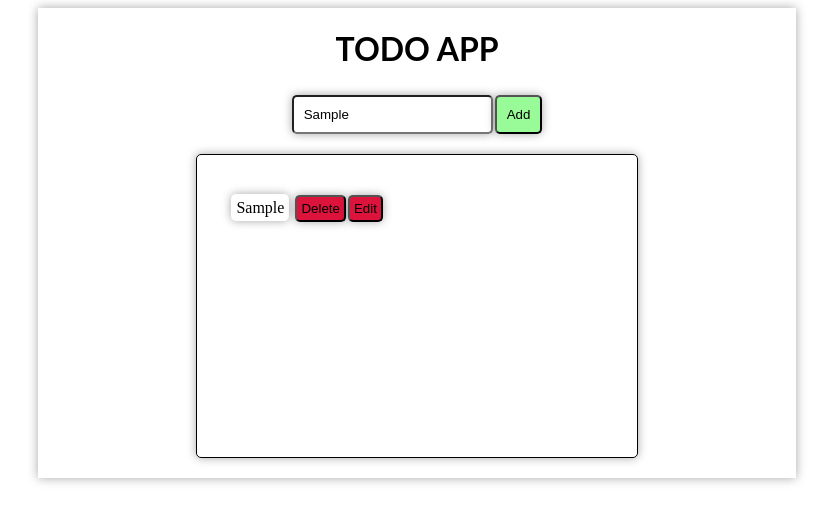
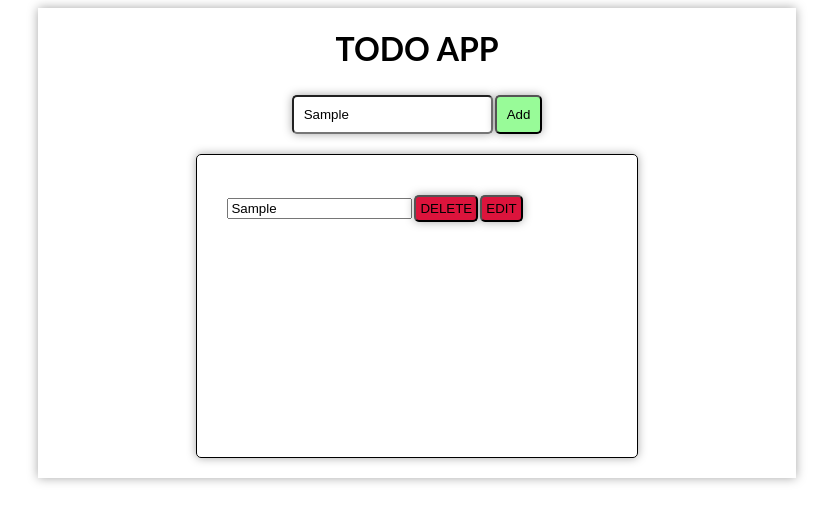
Before and after one commit to mohandand/TODO_APP, a React (Create React App) app: page / in a window 1280 px wide. Both pictures are taken after typing "Sample" into the empty fields and a click on the button "Add". Shown: the top 522 px of the page, without its empty margins (223-1056 px from the left). Built offline with nearby package versions, Linux system fonts and the light colour scheme.

Commit message:
Edit Button Added Sucessfully

```diff
--- a/Components/todo.js
+++ b/Components/todo.js
@@ -5,6 +5,8 @@ export default function TODO() {
   const [task, setTask] = useState('');
   const [taskList, setTaskList] = useState([]);
   const [invalue, setValue] = useState('');
+  const [readOnly, setReadOnly] = useState(true);
+  const [buttonName, setButtonName] = useState('EDIT');
 
   function updateTask(e) {
     e.preventDefault();
@@ -27,19 +29,33 @@ export default function TODO() {
 
   function editTask(e) {
     e.preventDefault();
-    let { id } = e.target;
-    setValue(e.target.value);
+    if (e.target.value == 'EDIT') {
+      setReadOnly(false);
+      setButtonName('SAVE');
+    } else {
+      let { id } = e.target;
+      taskList[id] = e.target.value;
+      let array = [...taskList];
+    setTaskList(array);
+      setReadOnly(true);
+      setButtonName('EDIT');
+    }
   }
 
   let listOfTasks = taskList.map((element, index) => {
     return (
       <div key={index} className="tasks">
-        <span id="index">{element}</span>
+        <input id="index" defaultValue={element} readOnly={readOnly} />
         <button className="item" id="index" onClick={deleteTask}>
-          Delete
+          DELETE
         </button>
-        <button value={element} className="item" id="index" onClick={editTask}>
-          Edit
+        <button
+          value={buttonName}
+          className="item"
+          id="index"
+          onClick={editTask}
+        >
+          {buttonName}
         </button>
       </div>
     );
```
